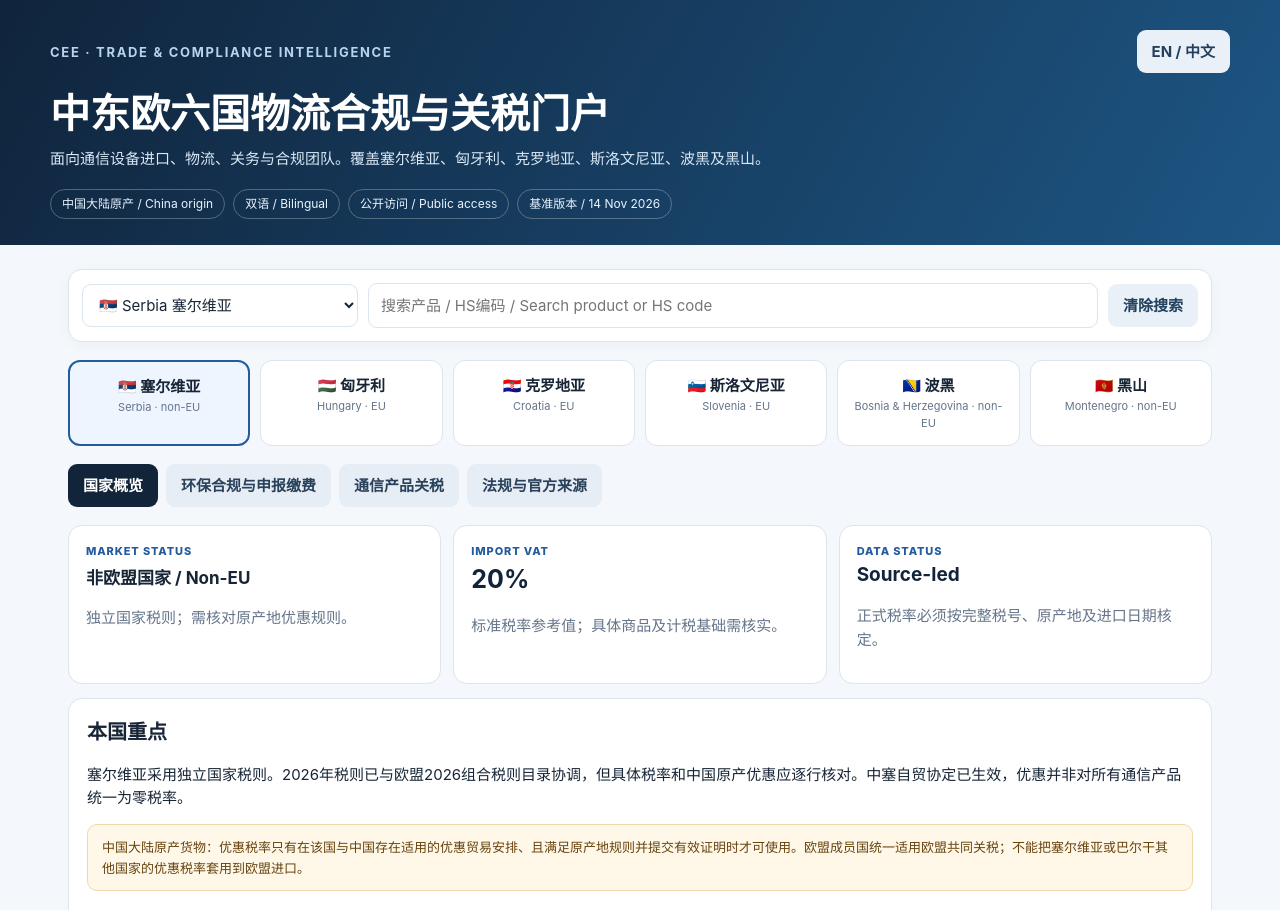
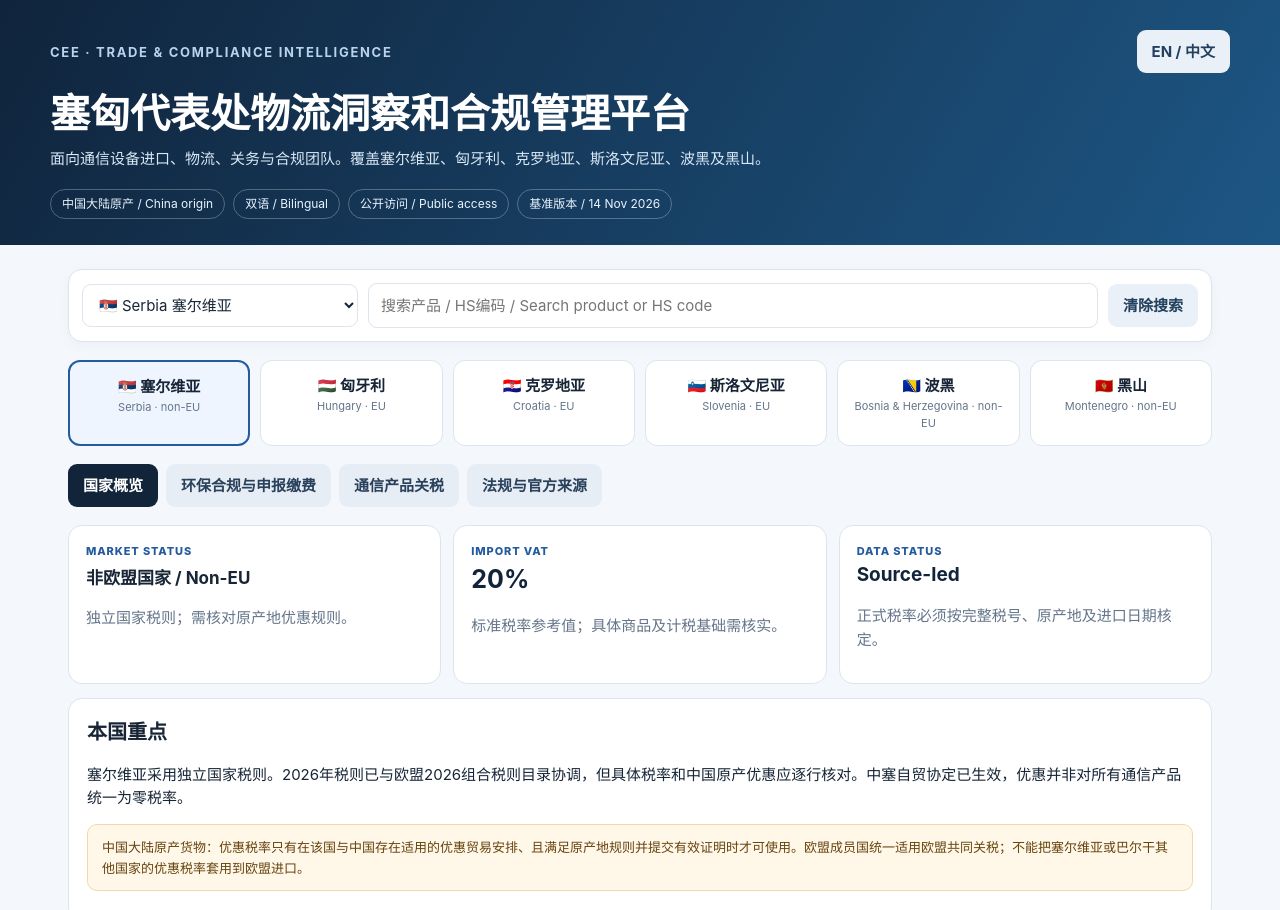
Before and after one commit to andywu1030923-droid/cee-logistics-compliance-portal, a plain HTML site: page index.html in a window 1280 px wide. Shown: the top 910 px of the page. Drawn offline with Linux system fonts and the light colour scheme.

Commit message:
Rename portal title to Serbia-Hungary representative office platform

```diff
--- a/index.html
+++ b/index.html
@@ -3,7 +3,7 @@
 <head>
 <meta charset="utf-8"><meta name="viewport" content="width=device-width,initial-scale=1">
 <meta name="description" content="中东欧六国通信设备物流、环保合规与进口关税查询门户 / CEE telecom logistics compliance and customs portal">
-<title>CEE Logistics Compliance Portal</title>
+<title>塞匈代表处物流洞察和合规管理平台</title>
 <style>
 :root{--navy:#12243a;--blue:#245b9e;--teal:#168b83;--bg:#f4f7fb;--ink:#172536;--muted:#65758a;--line:#dce4ee;--white:#fff;--amber:#a75b00;--green:#19734b}
 *{box-sizing:border-box}body{margin:0;background:var(--bg);color:var(--ink);font:15px/1.55 Inter,"Segoe UI",Arial,"PingFang SC","Microsoft YaHei",sans-serif}
@@ -32,7 +32,7 @@ footer{max-width:1180px;margin:auto;padding:0 18px 35px;color:var(--muted);font-
 <body>
 <header>
  <div class="top"><div class="brand">CEE · TRADE & COMPLIANCE INTELLIGENCE</div><button class="secondary" id="langBtn" onclick="toggleLang()">EN / 中文</button></div>
- <h1 data-zh="中东欧六国物流合规与关税门户" data-en="CEE Logistics Compliance & Customs Portal">中东欧六国物流合规与关税门户</h1>
+ <h1 data-zh="塞匈代表处物流洞察和合规管理平台" data-en="Serbia–Hungary Representative Office Logistics Insights & Compliance Management Platform">塞匈代表处物流洞察和合规管理平台</h1>
  <p class="lead" data-zh="面向通信设备进口、物流、关务与合规团队。覆盖塞尔维亚、匈牙利、克罗地亚、斯洛文尼亚、波黑及黑山。" data-en="A working reference for telecom equipment importers, logistics, customs and compliance teams across Serbia, Hungary, Croatia, Slovenia, Bosnia and Herzegovina, and Montenegro.">面向通信设备进口、物流、关务与合规团队。覆盖塞尔维亚、匈牙利、克罗地亚、斯洛文尼亚、波黑及黑山。</p>
  <div class="pills"><span class="pill">中国大陆原产 / China origin</span><span class="pill">双语 / Bilingual</span><span class="pill">公开访问 / Public access</span><span class="pill">基准版本 / 14 Nov 2026</span></div>
 </header>
```
